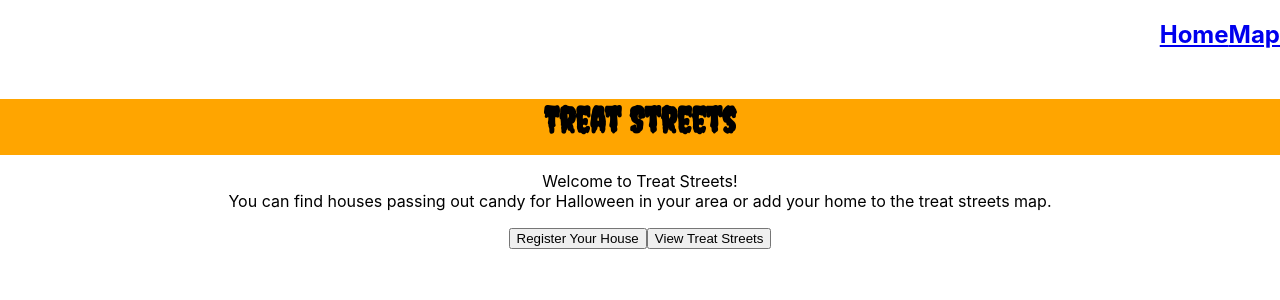
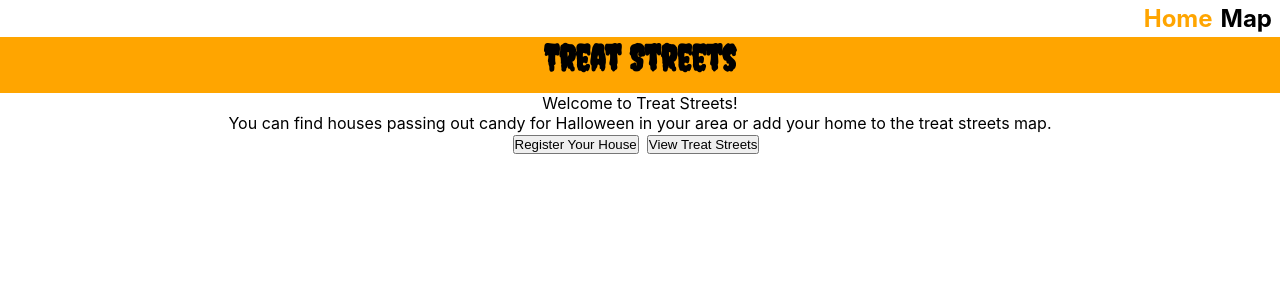
Before and after one commit to Treat-Streets/treat-streets-fe, a React (Create React App) app: page / in a window 1280 px wide. Shown: the top 300 px of the page. Built offline with nearby package versions, Linux system fonts and the light colour scheme.

Commit message:
Add styling to Nav Links

```diff
--- a/src/Components/Nav.css
+++ b/src/Components/Nav.css
@@ -2,3 +2,15 @@
   display: flex;
   justify-content: flex-end;
 }
+
+a {
+  text-decoration: none;
+  color: black;
+  padding-right: .5em;
+  padding-top: .25em;
+  padding-bottom: .25em;
+}
+
+.active {
+  color: orange;
+}
--- a/src/Components/Nav.js
+++ b/src/Components/Nav.js
@@ -5,7 +5,7 @@ import { NavLink } from 'react-router-dom'
 const Nav = () => {
 	return (
 		<div className="nav-bar">
-			<NavLink to="/">
+			<NavLink exact to="/">
 				<h2 className="nav-link">Home</h2>
 			</ NavLink>
 			<NavLink to="/Map">
--- a/src/index.css
+++ b/src/index.css
@@ -1,3 +1,8 @@
+* {
+  margin: 0;
+  padding: 0;
+}
+
 body {
   margin: 0;
   font-family: -apple-system, BlinkMacSystemFont, 'Segoe UI', 'Roboto', 'Oxygen',
```
